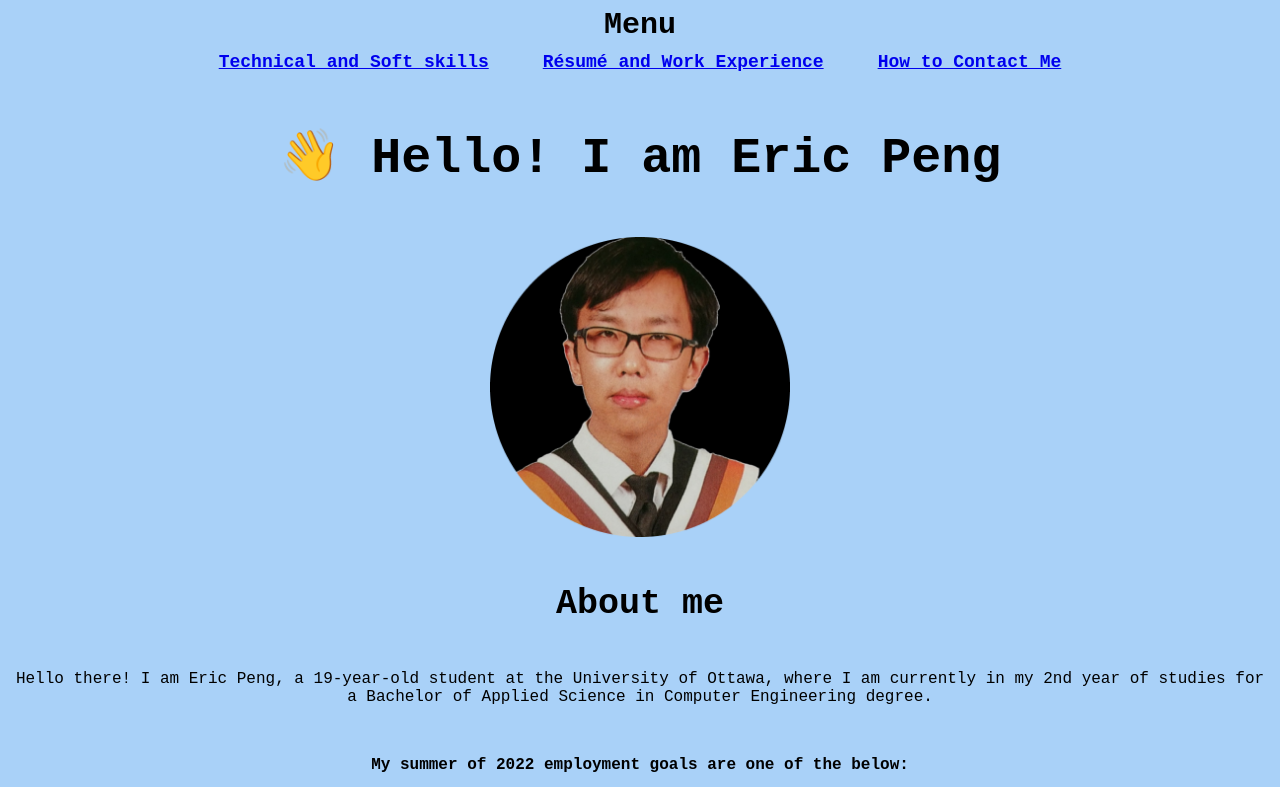
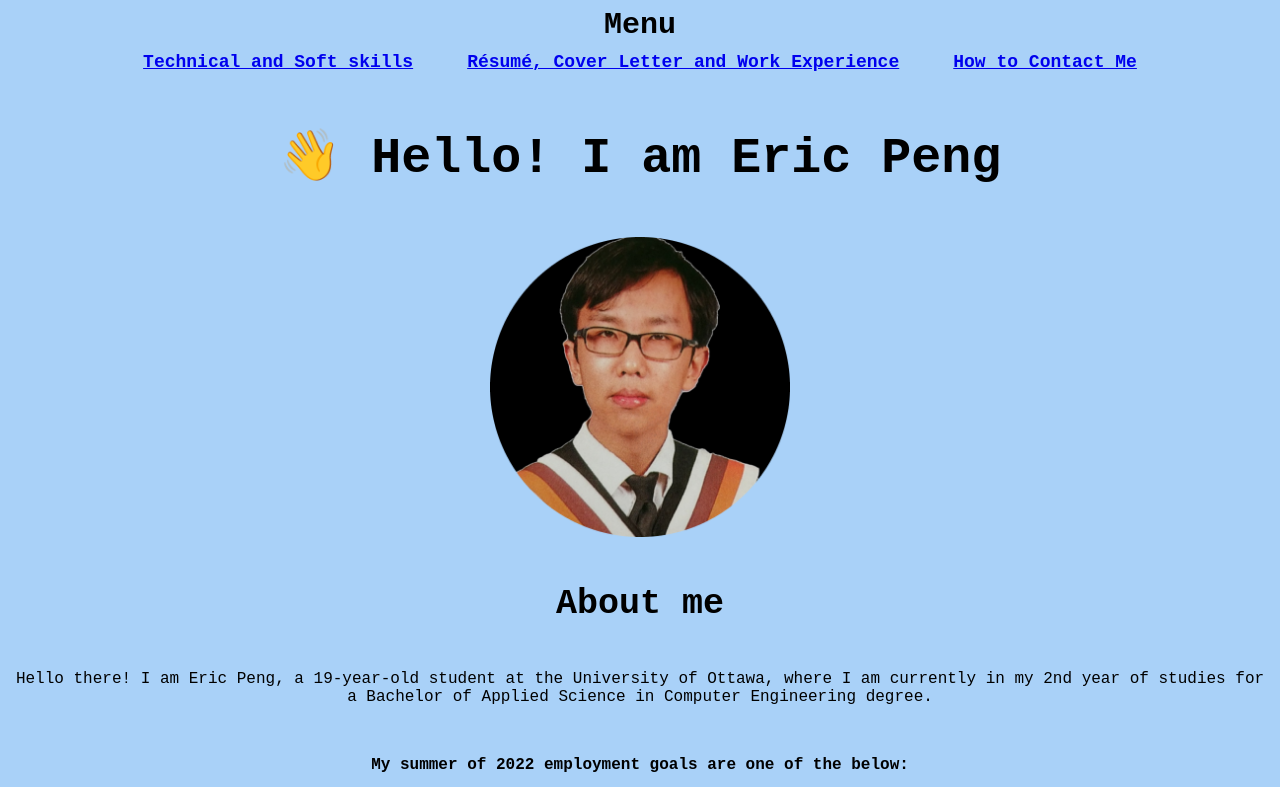
Before and after one commit to ericp2121/my-page, a plain HTML site: page index.html in a window 1280 px wide. Shown: the top 787 px of the page. Drawn offline with Linux system fonts and the light colour scheme.

Commit message:
title change
title change

```diff
--- a/index.html
+++ b/index.html
@@ -10,7 +10,7 @@
 		<h1> Menu </h1>
 		<h2><a class = "page-1" href = "html/coding.html" title = "Technical and Soft skills">Technical and Soft skills</a> &nbsp
 
-		<a class = "page-2" href = "html/work.html" title = "Résumé, Cover Letter and Work Experience">Résumé and Work Experience</a> &nbsp
+		<a class = "page-2" href = "html/work.html" title = "Résumé, Cover Letter and Work Experience">Résumé, Cover Letter and Work Experience</a> &nbsp
 
 		<a class = "page-3" href = "html/communication.html" title = "How to Communicate with Me"> How to Contact Me </a> </h2>
 		<h3> &#x1F44B; Hello! I am Eric Peng </h3>
```
Also changed, not shown: 1 other file.
